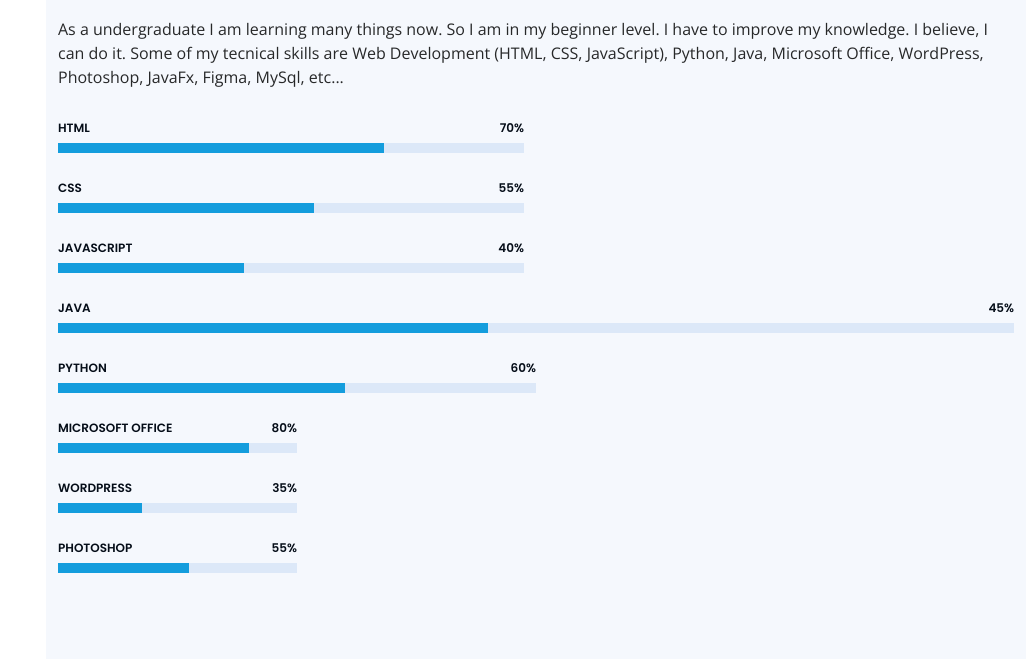
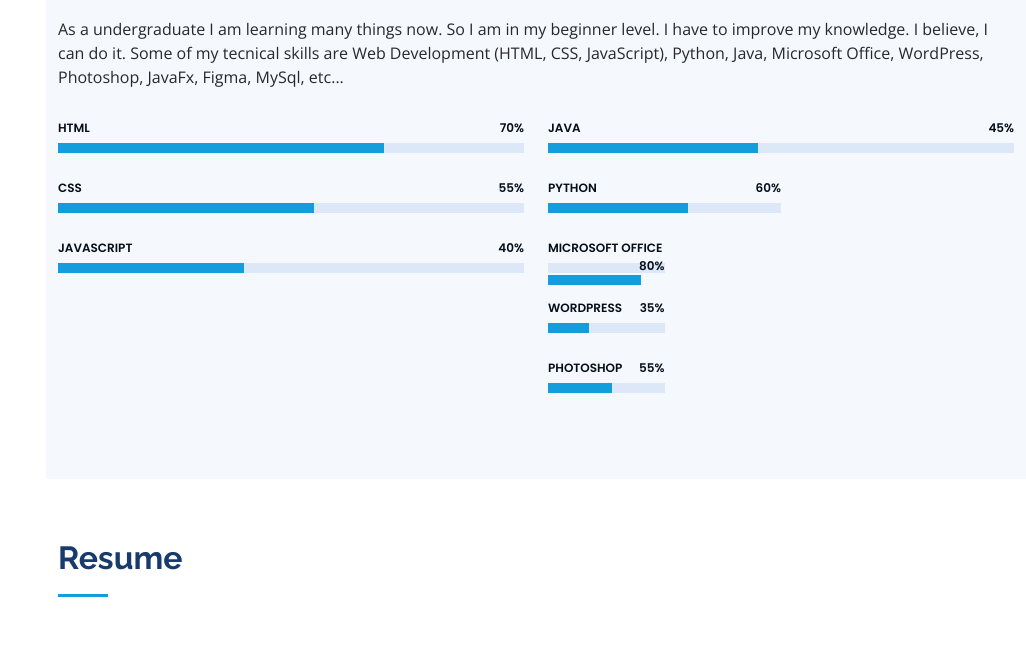
Before and after one commit to rashidsajahan/Portfolio, a plain HTML site: page index.html in a window 1280 px wide. Shown: the part 1709-2373 px from the top of the page, without its empty margins (254-1280 px from the left). Drawn offline with nearby package versions, Linux system fonts and the light colour scheme.

Commit message:
Update index.html

```diff
--- a/index.html
+++ b/index.html
@@ -148,14 +148,14 @@
 
           </div>
 
+          <div class="col-lg-6" data-aos="fade-up" data-aos-delay="100">
+
           <div class="progress">
             <span class="skill">Java <i class="val">45%</i></span>
             <div class="progress-bar-wrap">
               <div class="progress-bar" role="progressbar" aria-valuenow="45" aria-valuemin="0" aria-valuemax="100"></div>
             </div>
           </div>
-
-        </div>
 
         <div class="col-lg-6" data-aos="fade-up" data-aos-delay="100">
 
```
